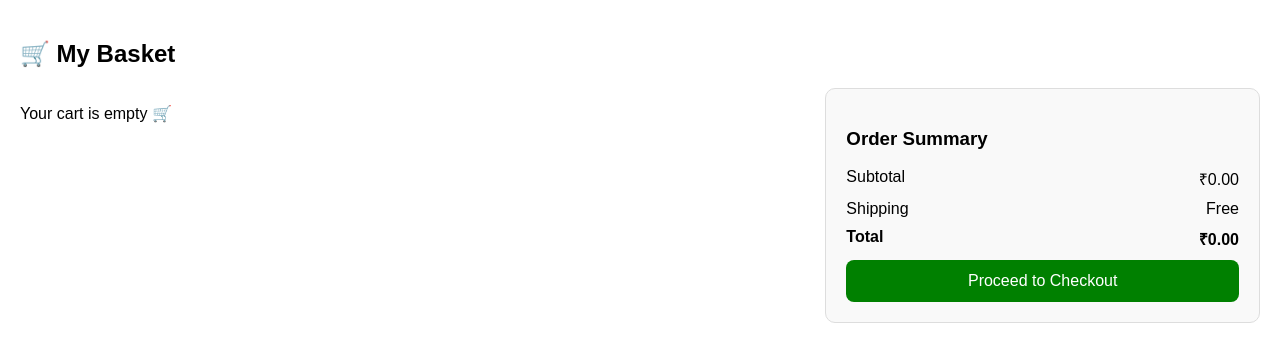
After one commit to RitamNaskar11/FoodieWebsite.github.io, a PHP site: page /cart.html in a window 1280 px wide. The commit adds this page. Shown: the top 362 px of the page. Run offline with PHP 8.4, Linux system fonts and the light colour scheme.

Commit message:
First commit

```diff
--- /dev/null
+++ b/cart.html
@@ -0,0 +1,68 @@
+<!DOCTYPE html>
+<html lang="en">
+
+<head>
+    <meta charset="UTF-8">
+    <meta name="viewport" content="width=device-width, initial-scale=1.0">
+    <title>My Basket</title>
+    <link rel="stylesheet" href="css/index.css">
+
+</head>
+
+<body>
+
+    <h2>🛒 My Basket</h2>
+
+    <div class="cart-container">
+        <div class="cart-items" id="cartItems"></div>
+
+        <div class="order-summary">
+            <h3>Order Summary</h3>
+            <div class="summary-row"><span>Subtotal</span><span id="subtotal">$0.00</span></div>
+            <div class="summary-row"><span>Shipping</span><span>Free</span></div>
+            <div class="summary-row"><strong>Total</strong><strong id="total">$0.00</strong></div>
+
+            <button class="checkout-btn" onclick="checkout()">Proceed to Checkout</button>
+
+        </div>
+    </div>
+
+    <script>
+        let cart = JSON.parse(localStorage.getItem("cart")) || [];
+        const cartItemsEl = document.getElementById("cartItems");
+        let subtotal = 0;
+
+        if (cart.length === 0) {
+            cartItemsEl.innerHTML = "<p>Your cart is empty 🛒</p>";
+        } else {
+            cart.forEach(item => {
+                subtotal += item.price;
+
+                const div = document.createElement("div");
+                div.classList.add("cart-item");
+                div.innerHTML = `
+          <div class="item-info">
+            <img src="${item.img}" alt="${item.name}">
+            <div>
+              <h4>${item.name}</h4>
+              <p>₹${item.price.toFixed(2)}</p>
+            </div>
+          </div>
+          <span>₹${item.price.toFixed(2)}</span>
+        `;
+                cartItemsEl.appendChild(div);
+            });
+        }
+
+        document.getElementById("subtotal").innerText = `₹${subtotal.toFixed(2)}`;
+        document.getElementById("total").innerText = `₹${subtotal.toFixed(2)}`;
+        function checkout() {
+            alert("Redirecting to payment page...");
+            window.location.href = "payment.html"; // create a new payment.html
+        }
+    </script>
+
+
+</body>
+
+</html>
--- /dev/null
+++ b/css/index.css
@@ -0,0 +1,18 @@
+body { font-family: Arial, sans-serif; margin: 0; padding: 20px; }
+    .cart-container { display: flex; justify-content: space-between; gap: 20px; }
+    .cart-items { flex: 2; }
+    .cart-item {
+      display: flex; align-items: center; justify-content: space-between;
+      border-bottom: 1px solid #ddd; padding: 10px 0;
+    }
+    .cart-item img { width: 60px; border-radius: 6px; margin-right: 10px; }
+    .item-info { flex: 1; display: flex; align-items: center; gap: 15px; }
+    .order-summary {
+      flex: 1; padding: 20px; border: 1px solid #ddd; border-radius: 10px; background: #f9f9f9;
+    }
+    .summary-row { display: flex; justify-content: space-between; margin: 10px 0; }
+    .checkout-btn {
+      width: 100%; padding: 12px; background: green; color: #fff;
+      border: none; border-radius: 8px; cursor: pointer; font-size: 16px;
+    }
+    .checkout-btn:hover { background: darkgreen; }
```
Also changed, not shown: css/style.css (+7 -0 lines), index.html (+6 -4 lines), payment.html (added, +30 -0 lines), script.js (+20 -5 lines).
